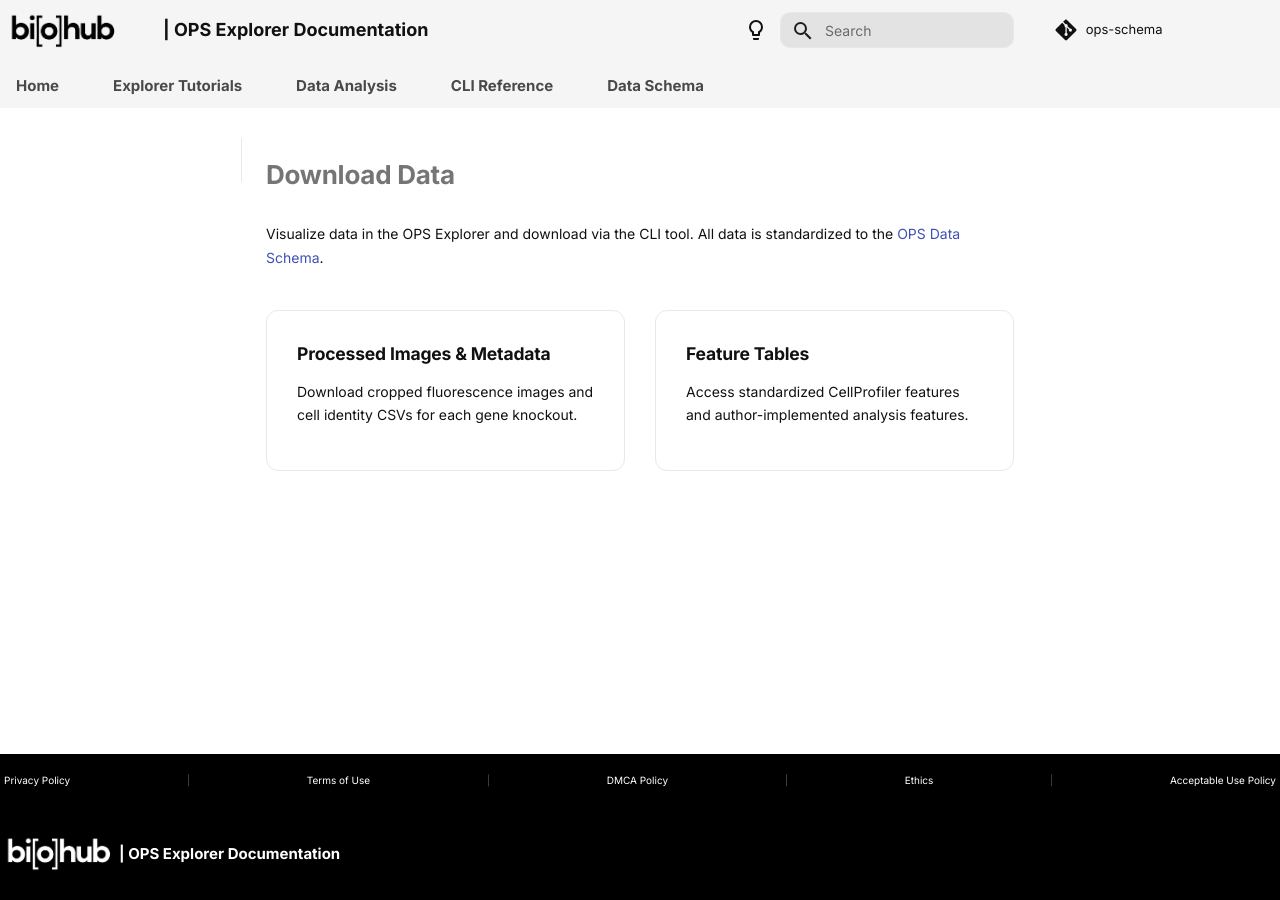
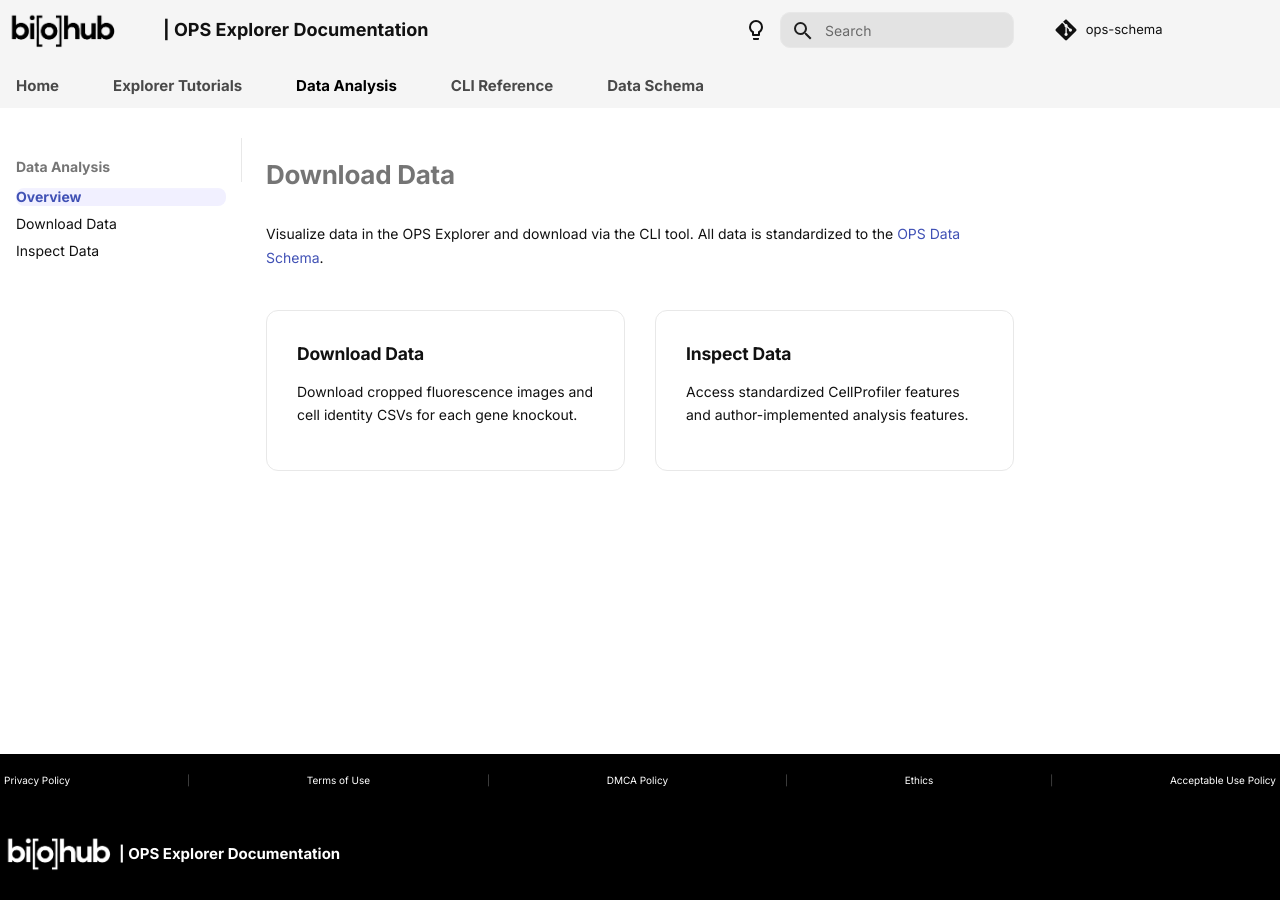
Before and after one commit to chanzuckerberg/ops-schema, an MkDocs documentation site: the page built from docs/analysis/index.md, in a window 1280 px wide. Built offline with MkDocs 1.6.1 and Material for MkDocs 9.7.7, drawn with Linux system fonts in a browser that asks for light colours; comment, search, counter and statistics services are not loaded.

Commit message:
Update and rename index.md to index.md

```diff
--- a/docs/download/index.md
+++ b/docs/analysis/index.md
@@ -4,16 +4,16 @@
 
 <div class="tile-grid">
 
-  <a href="processed-images/" class="tile">
-    <h3 class="tile-title">Processed Images &amp; Metadata</h3>
+  <a href="download-data/" class="tile">
+    <h3 class="tile-title">Download Data</h3>
 
     <p class="tile-tagline">
       Download cropped fluorescence images and cell identity CSVs for each gene knockout.
     </p>
   </a>
 
-  <a href="feature-tables/" class="tile">
-    <h3 class="tile-title">Feature Tables</h3>
+  <a href="inspect-data/" class="tile">
+    <h3 class="tile-title">Inspect Data</h3>
 
     <p class="tile-tagline">
       Access standardized CellProfiler features and author-implemented analysis features.
```
